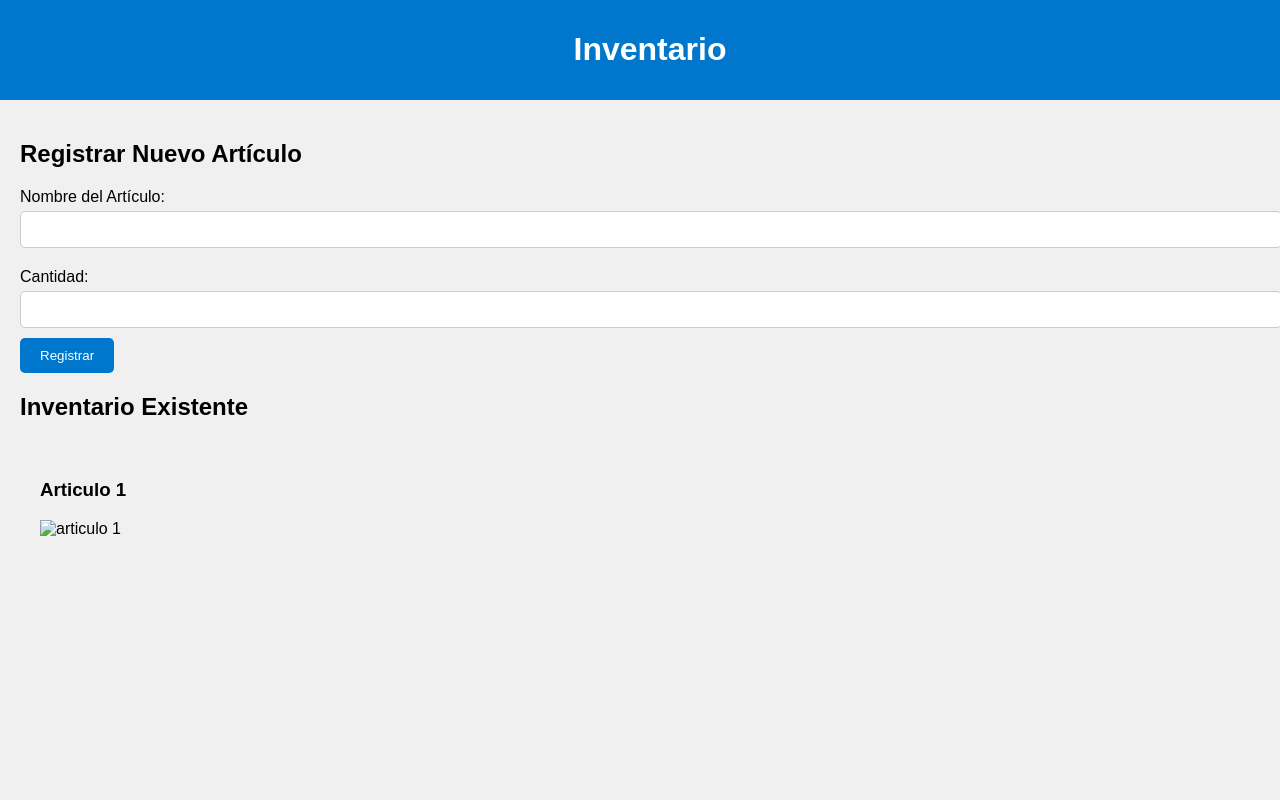
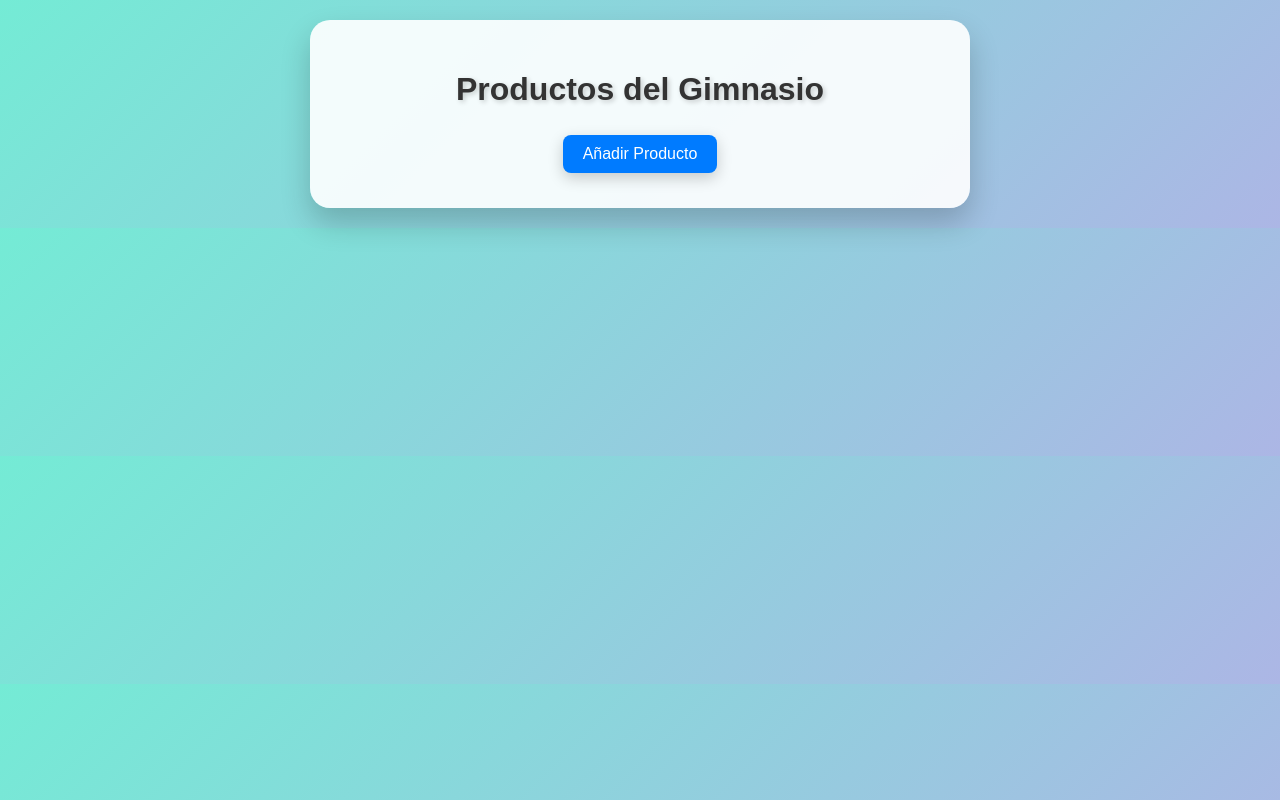
Before and after one commit to imEdiilsoon/control-software, a PHP site: page /inventario.php in a window 1280 px wide. Run offline with PHP 8.4, Linux system fonts and the light colour scheme.

Commit message:
añado la interfaz para agregar productos y y mostrar los productis existentes

```diff
--- a/inventario.php
+++ b/inventario.php
@@ -1,40 +1,185 @@
+<?php
+session_start();
+
+// Inicializar el array de productos en la sesión
+if (!isset($_SESSION['productos'])) {
+    $_SESSION['productos'] = [];
+}
+
+// Manejar la adición de productos
+if ($_SERVER['REQUEST_METHOD'] === 'POST' && isset($_POST['nombre_producto'])) {
+    $nombre_producto = trim($_POST['nombre_producto']);
+    $descripcion_producto = trim($_POST['descripcion_producto']);
+    $precio_producto = trim($_POST['precio_producto']);
+
+    if (!empty($nombre_producto) && !empty($descripcion_producto) && !empty($precio_producto)) {
+        $_SESSION['productos'][] = [
+            'nombre' => $nombre_producto,
+            'descripcion' => $descripcion_producto,
+            'precio' => $precio_producto
+        ];
+    }
+}
+
+// Manejar la eliminación de productos
+if ($_SERVER['REQUEST_METHOD'] === 'POST' && isset($_POST['eliminar_producto'])) {
+    $index = intval($_POST['eliminar_producto']);
+    if (isset($_SESSION['productos'][$index])) {
+        unset($_SESSION['productos'][$index]);
+        $_SESSION['productos'] = array_values($_SESSION['productos']); // Reindexar
+    }
+}
+?>
+
 <!DOCTYPE html>
 <html lang="es">
 <head>
     <meta charset="UTF-8">
     <meta name="viewport" content="width=device-width, initial-scale=1.0">
-    <title>Inventario</title>
-    <link rel="stylesheet" href="style-user.css">
+    <title>Gimnasio - Productos</title>
+    <style>
+        body {
+            font-family: 'Arial', sans-serif;
+            background: linear-gradient(135deg, #74ebd5, #acb6e5);
+            color: #333;
+            margin: 0;
+            padding: 20px;
+        }
+        .container {
+            max-width: 600px;
+            margin: 0 auto;
+            text-align: center;
+            background: rgba(255, 255, 255, 0.9);
+            padding: 30px;
+            border-radius: 20px;
+            box-shadow: 0 15px 30px rgba(0, 0, 0, 0.2);
+            transform: translateZ(0);
+        }
+        h1 {
+            color: #333;
+            text-shadow: 2px 2px 5px rgba(0, 0, 0, 0.2);
+        }
+        input[type="text"], input[type="number"] {
+            width: calc(100% - 22px);
+            padding: 15px;
+            border: 2px solid #3498db;
+            border-radius: 8px;
+            margin-bottom: 15px;
+            box-shadow: 0 4px 8px rgba(0, 0, 0, 0.1);
+            transition: border-color 0.3s;
+        }
+        input[type="text"]:focus, input[type="number"]:focus {
+            border-color: #1e90ff;
+            outline: none;
+        }
+        button {
+            padding: 10px 20px;
+            border: none;
+            border-radius: 8px;
+            cursor: pointer;
+            font-size: 16px;
+            margin: 5px;
+            transition: transform 0.2s, box-shadow 0.2s;
+            box-shadow: 0 5px 15px rgba(0, 0, 0, 0.2);
+        }
+        #guardar-producto {
+            background-color: #28a745;
+            color: white;
+        }
+        #añadir-producto {
+            background-color: #007bff;
+            color: white;
+        }
+        #volver {
+            background-color: #007bff;
+            color: white;
+        }
+        button:hover {
+            transform: translateY(-2px);
+            box-shadow: 0 8px 20px rgba(0, 0, 0, 0.3);
+        }
+        .producto-btn {
+            display: inline-block;
+            padding: 10px 20px;
+            background: #3498db;
+            color: white;
+            border-radius: 8px;
+            margin: 5px;
+            text-decoration: none;
+            transition: transform 0.2s, box-shadow 0.2s;
+        }
+        .producto-btn:hover {
+            transform: translateY(-2px);
+            box-shadow: 0 4px 8px rgba(0, 0, 0, 0.2);
+        }
+        .info-producto {
+            display: none;
+            margin-top: 10px;
+            padding: 15px;
+            background: #ecf0f1;
+            border-radius: 8px;
+            box-shadow: 0 4px 8px rgba(0, 0, 0, 0.1);
+        }
+        .eliminar-btn {
+            background-color: #e74c3c;
+            color: white;
+            margin-left: 10px;
+            transition: transform 0.2s;
+        }
+        .eliminar-btn:hover {
+            transform: translateY(-2px);
+        }
+        .hidden {
+            display: none;
+        }
+    </style>
 </head>
 <body>
+    <div class="container">
+        <h1>Productos del Gimnasio</h1>
 
-    <header>
-        <h1>Inventario</h1>
+        <button id="añadir-producto">Añadir Producto</button>
 
-    </header>
-    <main>
-        <h2>Registrar Nuevo Artículo</h2>
-        <form action="register_inventory.php" method="post">
-            <label for="item_name">Nombre del Artículo:</label>
-            <input type="text" id="item_name" name="item_name" required>
-            <label for="quantity">Cantidad:</label>
-            <input type="number" id="quantity" name="quantity" required>
-            <button type="submit">Registrar</button>
-        </form>
+        <div id="producto-form" class="hidden">
+            <form method="POST" action="">
+                <input type="text" name="nombre_producto" placeholder="Nombre del producto" required>
+                <input type="text" name="descripcion_producto" placeholder="Descripción del producto" required>
+                <input type="number" name="precio_producto" placeholder="Precio del producto" required>
+                <button type="submit" id="guardar-producto">Añadir Producto</button>
+                <button type="button" id="volver">Volver</button>
+            </form>
+        </div>
 
-        <h2>Inventario Existente</h2>
+        <div id="lista-productos">
+            <?php foreach ($_SESSION['productos'] as $index => $producto): ?>
+                <div>
+                    <a href="#" class="producto-btn" onclick="mostrarInfo(<?php echo $index; ?>)"><?php echo htmlspecialchars($producto['nombre']); ?></a>
+                    <div class="info-producto" id="info-<?php echo $index; ?>">
+                        <strong>Descripción:</strong> <?php echo htmlspecialchars($producto['descripcion']); ?><br>
+                        <strong>Precio:</strong> $<?php echo htmlspecialchars($producto['precio']); ?>
+                    </div>
+                    <form method="POST" action="" style="display:inline;">
+                        <input type="hidden" name="eliminar_producto" value="<?php echo $index; ?>">
+                        <button type="submit" class="eliminar-btn">Eliminar</button>
+                    </form>
+                </div>
+            <?php endforeach; ?>
+        </div>
+    </div>
 
-        <div>
-        <main>
-        <div class="grid-container">
-        <div class="grid-item add-category">
-        <h3>Articulo 1</h3>
-        <p><img src="" alt="articulo 1" id=""></p>
-        <input type="file" id="imageUpload" style="display: none;">
-      </div>
+    <script>
+        document.getElementById('añadir-producto').addEventListener('click', () => {
+            document.getElementById('producto-form').classList.toggle('hidden');
+        });
 
-  </main>
-        </div>
-    </main>
+        document.getElementById('volver').addEventListener('click', () => {
+            document.getElementById('producto-form').classList.add('hidden');
+        });
+
+        function mostrarInfo(index) {
+            const infoDiv = document.getElementById('info-' + index);
+            infoDiv.style.display = (infoDiv.style.display === "none" || infoDiv.style.display === "") ? "block" : "none";
+        }
+    </script>
 </body>
 </html>
```
